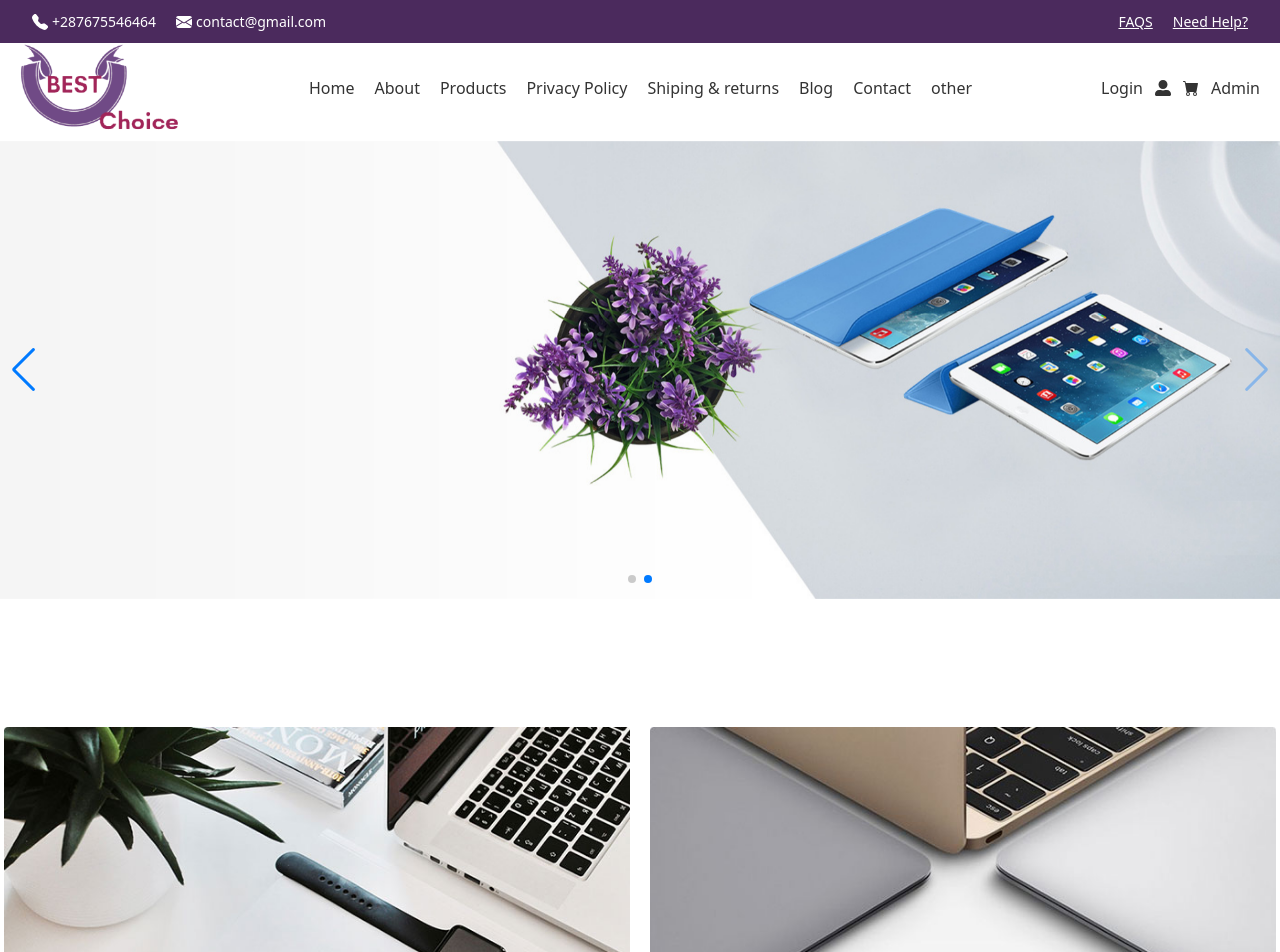
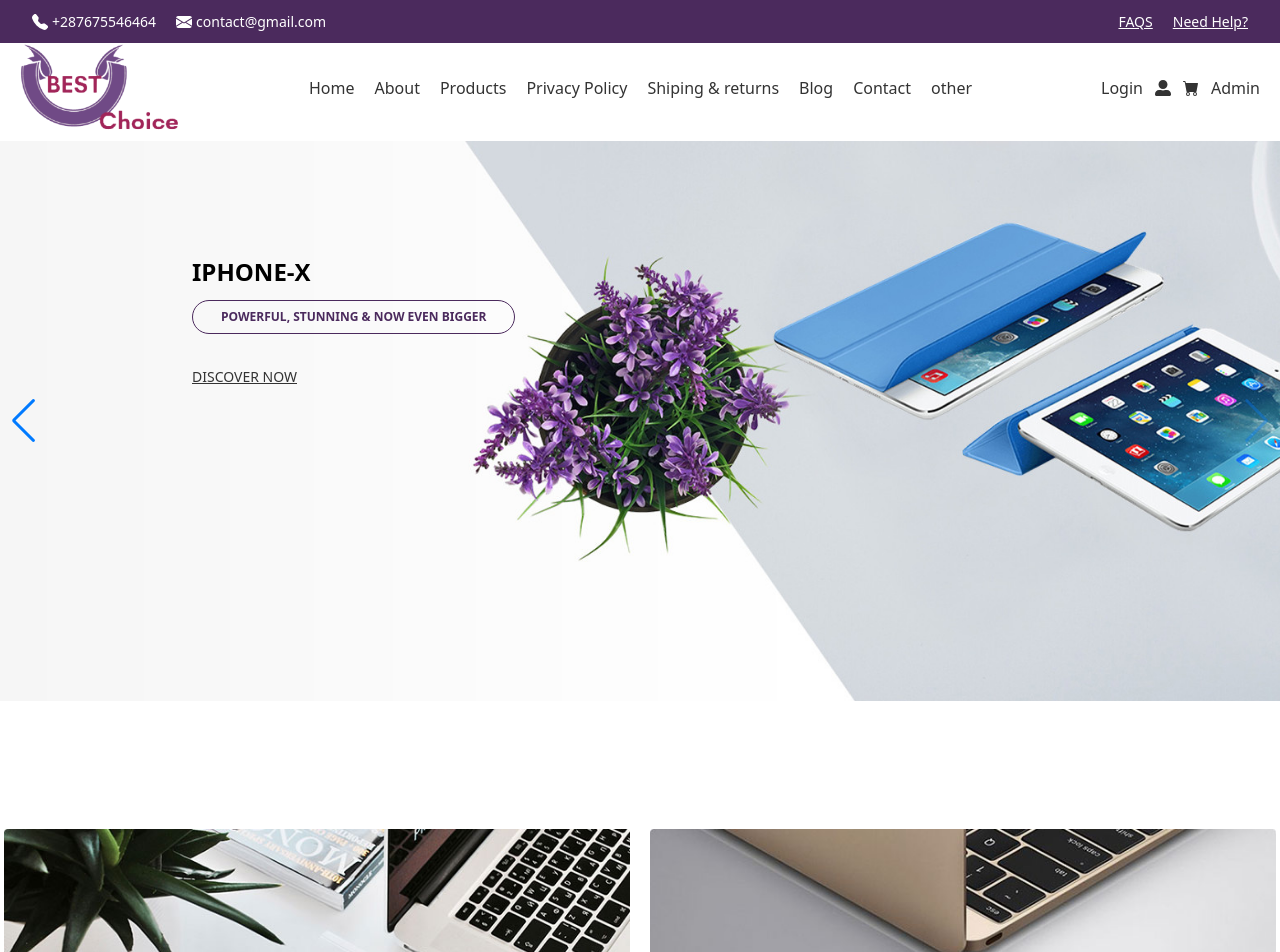
Before and after one commit to anishazahan/Best-Choice, a React (Create React App) app: page / in a window 1280 px wide. Shown: the top 952 px of the page. Built offline with nearby package versions, Linux system fonts and the light colour scheme.

Commit message:
main banners content add

```diff
--- a/src/Hooks/useBlogs.js
+++ b/src/Hooks/useBlogs.js
@@ -2,7 +2,6 @@ import { useEffect, useState } from "react";
 
 const useBlogs = () =>{
     const [blogs, setBlogs] = useState([]);
-    console.log(blogs);
     useEffect(()=>{
         fetch('blog.json')
         .then(res => res.json())
--- a/src/Pages/Blog/HomeBolg.js
+++ b/src/Pages/Blog/HomeBolg.js
@@ -1,7 +1,6 @@
-import React, { useEffect, useState } from 'react'
-import { Link } from 'react-router-dom';
-import useBlogs from '../../Hooks/useBlogs'
-
+import React, { useEffect, useState } from "react";
+import { Link, useNavigate } from "react-router-dom";
+import useBlogs from "../../Hooks/useBlogs";
 
 const HomeBolg = () => {
   // const [blogs,setBlogs] =useState([]);
@@ -13,35 +12,46 @@ const HomeBolg = () => {
   // },[])
 
   const [blogs] = useBlogs();
+  const navigate = useNavigate();
+  const navigateBlogDetails = (id) => {
+    navigate(`/blog-details/${id}`);
+  };
 
   return (
-    <div className='max-w-7xl mx-auto'>
-        <h1 className='text-2xl font-semibold'>Our latest Blog</h1>
+    <div className="max-w-7xl mx-auto">
+      <h1 className="text-2xl font-semibold">Our latest Blog</h1>
       <div className="grid grid-cols-1 lg:grid-cols-2 gap-3 m-0 p-0">
-            {
-                blogs && blogs.map(blog=>{
-                    return <Link>
+        {blogs
+          .map((blog) => {
+            <div onClick={() => navigateBlogDetails(blog.id)}>
               <div className=" my-5 p-5 lg:p-0 m-0">
                 <div className="">
-                            <img className='w-full' src={blog.img} alt="" />
+                  <img className="w-full" src={blog.img} alt="" />
                 </div>
-                        <h2 className='mt-4 mb-2 font-bold'>{blog.tittle}</h2>
-                        <h2 className='mb-3 font-medium text-gray-600 text-sm'>Posted By Admin 22 Apr {(new Date().getFullYear())}</h2>
-                        <p className='text-sm pr-10'>{(blog.description).slice(0,149)}</p>
+                <h2 className="mt-4 mb-2 font-bold">{blog.tittle}</h2>
+                <h2 className="mb-3 font-medium text-gray-600 text-sm">
+                  Posted By Admin 22 Apr {new Date().getFullYear()}
+                </h2>
+                <p className="text-sm pr-10">
+                  {blog.description.slice(0, 149)}
+                </p>
                 <div className="mt-5">
-                            <button className=' py-2 overflow-hidden hover:border hover:bg-transparent transition-all hover:border-1 bg-secondary text-white border-secondary rounded-sm hover:text-secondary font-medium px-10'>Details</button>
+                  <button className=" py-2 overflow-hidden hover:border hover:bg-transparent transition-all hover:border-1 bg-secondary text-white border-secondary rounded-sm hover:text-secondary font-medium px-10">
+                    Details
+                  </button>
                 </div>
-                    </div></Link>
-                }).slice(0,2)
-            }
-
+              </div>
+            </div>;
+          })
+          .slice(0, 2)}
       </div>
       <div className="text-right mb-16 lg:mt-10 mr-4">
-                <button className='text-secondary link font-medium text-sm'>See More</button>
+        <button className="text-secondary link font-medium text-sm">
+          See More
+        </button>
       </div>
+    </div>
+  );
+};
 
-    </div>
-  )
-}
-
-export default HomeBolg
+export default HomeBolg;
--- a/src/Pages/Home/Componants/HomeBanner.js
+++ b/src/Pages/Home/Componants/HomeBanner.js
@@ -1,38 +1,64 @@
-import React from 'react'
-import '../Home.css'
-import banner1 from '../../../assets/main-banner-01__29747.jpg'
-import banner2 from '../../../assets/main-bannre-2.jpg'
-import { Swiper, SwiperSlide } from 'swiper/react';
+import React from "react";
+import "../Home.css";
+import banner1 from "../../../assets/main-banner-01__29747.jpg";
+import banner2 from "../../../assets/main-bannre-2.jpg";
+import { Swiper, SwiperSlide } from "swiper/react";
 import "swiper/css";
 import "swiper/css/pagination";
 import "swiper/css/navigation";
 import { Autoplay, Pagination, Navigation } from "swiper";
+import { Link } from "react-router-dom";
 
 const HomeBanner = () => {
   return (
-    <div className='relative mt-2'>
-        <Swiper
+    <div className="relative mt-2">
+      <Swiper
         spaceBetween={30}
         centeredSlides={true}
         autoplay={{
           delay: 4500,
           disableOnInteraction: false,
         }}
-        pagination={{
-          clickable: true,
-        }}
         navigation={true}
         modules={[Autoplay, Pagination, Navigation]}
         className="mySwiper"
       >
-  <SwiperSlide> <img src={banner1} alt="" /></SwiperSlide>
-  <SwiperSlide> <img src={banner2} alt="" /></SwiperSlide>
+        <SwiperSlide>
+          <div className="slider-banner ">
+            <div className="flex flex-col justify-start pt-[9%] pl-[15%]">
+              <h1 className="text-black text-2xl font-extrabold text-left mb-3">IPHONE-X</h1>
 
+              <div className="text-left">
+                <button className="py-2 text-xs px-7 rounded-full border border-1 border-secondary text-secondary font-bold hover:tracking-wider transition-all">
+                  POWERFUL, STUNNING & NOW EVEN BIGGER
+                </button>
+              </div>
+              <div className="text-left mt-7">
+                <Link className="text-sm link font font-medium">DISCOVER NOW</Link>
+              </div>
+            </div>
+          </div>
+        </SwiperSlide>
 
+        <SwiperSlide>
+          <div className="slider-banner2">
+          <div className="flex flex-col justify-start pt-[9%] pl-[15%]">
+              <h1 className="text-black text-2xl font-extrabold text-left mb-3">IPHONE-X</h1>
+
+              <div className="text-left">
+                <button className="py-2 text-xs px-7 rounded-full border border-1 border-primary text-primary font-bold hover:tracking-wider transition-all">
+                  POWERFUL, STUNNING & NOW EVEN BIGGER
+                </button>
+              </div>
+              <div className="text-left mt-7">
+                <Link className="text-sm link font font-medium">DISCOVER NOW</Link>
+              </div>
+            </div>
+          </div>
+        </SwiperSlide>
       </Swiper>
+    </div>
+  );
+};
 
-    </div>
-  )
-}
-
-export default HomeBanner
+export default HomeBanner;
--- a/src/Pages/Home/Home.css
+++ b/src/Pages/Home/Home.css
@@ -43,3 +43,21 @@ img:hover{
     height: 100%;
     object-fit: cover;
   }
+  .slider-banner{
+    background: url('../../assets/main-banner-01__29747.jpg');
+    background-position: center;
+    background-size: cover;
+    background-repeat: no-repeat;
+    width: 100%;
+    height: 70vh;
+
+  }
+  .slider-banner2{
+    background: url('../../assets/main-bannre-2.jpg');
+    background-position: center;
+    background-size: cover;
+    background-repeat: no-repeat;
+    width: 100%;
+    height: 70vh;
+
+  }
--- a/src/Pages/Home/SubBanner2.js
+++ b/src/Pages/Home/SubBanner2.js
@@ -1,23 +1,23 @@
-import React from 'react'
-import './Home.css'
-import banner1 from '../../assets/subbanner1.jpg'
-import banner2 from '../../assets/subbanner2.jpg'
+import React from "react";
+import "./Home.css";
+import banner1 from "../../assets/subbanner1.jpg";
+import banner2 from "../../assets/subbanner2.jpg";
 
 const SubBanner2 = () => {
   return (
-    <div className='max-w-7xl mx-auto px-4 md:px-1 my-32'>
+    <div className="max-w-7xl mx-auto px-4 md:px-1 my-32">
+      <div className="flex flex-col md:flex-row gap-5">
+        <div className="w-full h-full">
 
-        <div className="flex flex-col md:flex-row gap-5">
-            <div className="w-full h-full">
-                <img className='w-full h-full hover:bg-black/30' src={banner1} alt="" />
-            </div>
-            <div className="w-full">
-                <img className='w-full' src={banner2} alt="" />
-            </div>
+            <img className="w-full h-full" src={banner1} alt="" />
+
         </div>
+        <div className="w-full">
+          <img className="w-full" src={banner2} alt="" />
+        </div>
+      </div>
+    </div>
+  );
+};
 
-    </div>
-  )
-}
-
-export default SubBanner2
+export default SubBanner2;
```
Lines whose indentation alone changed are shown as unchanged.
